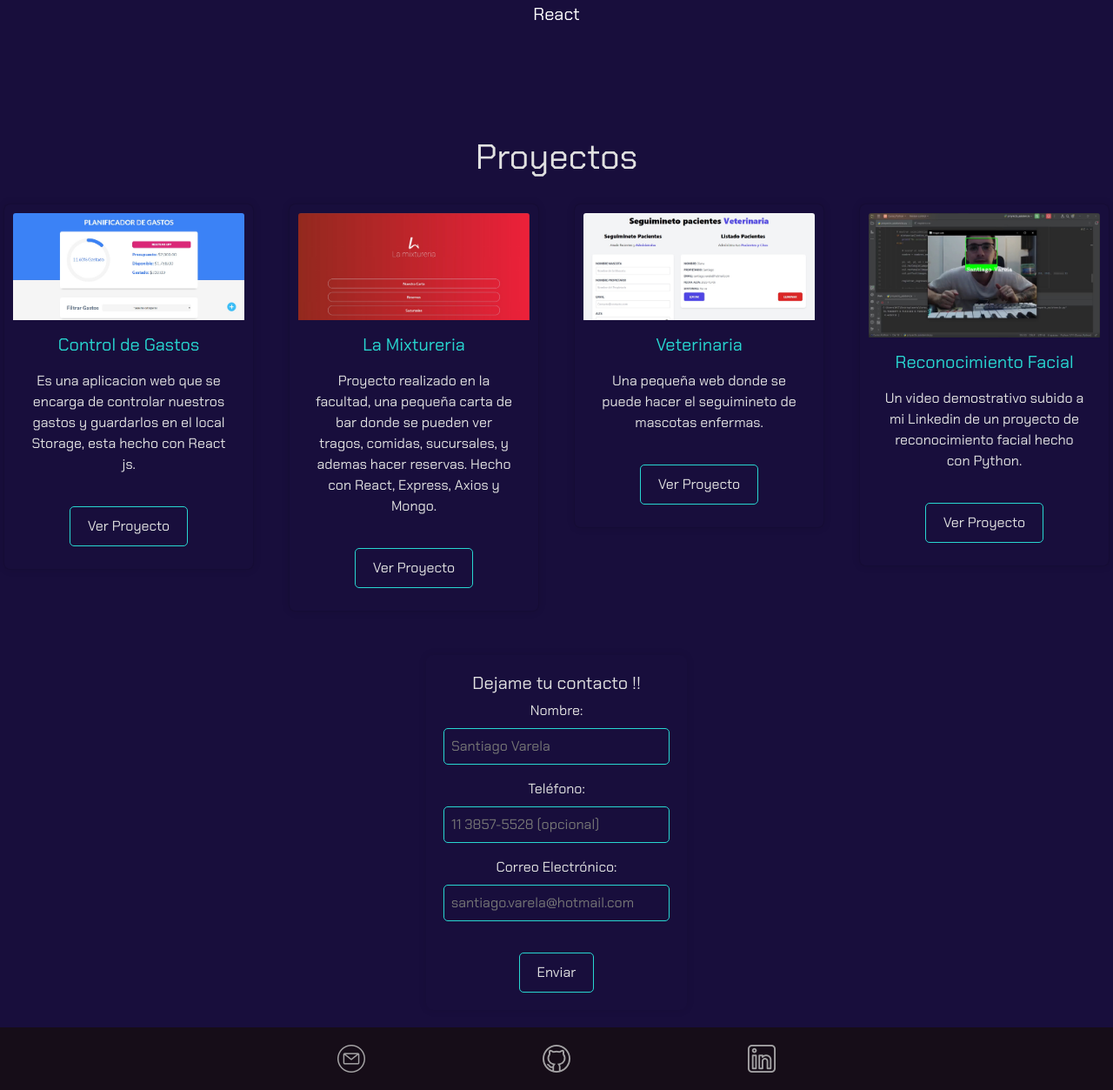
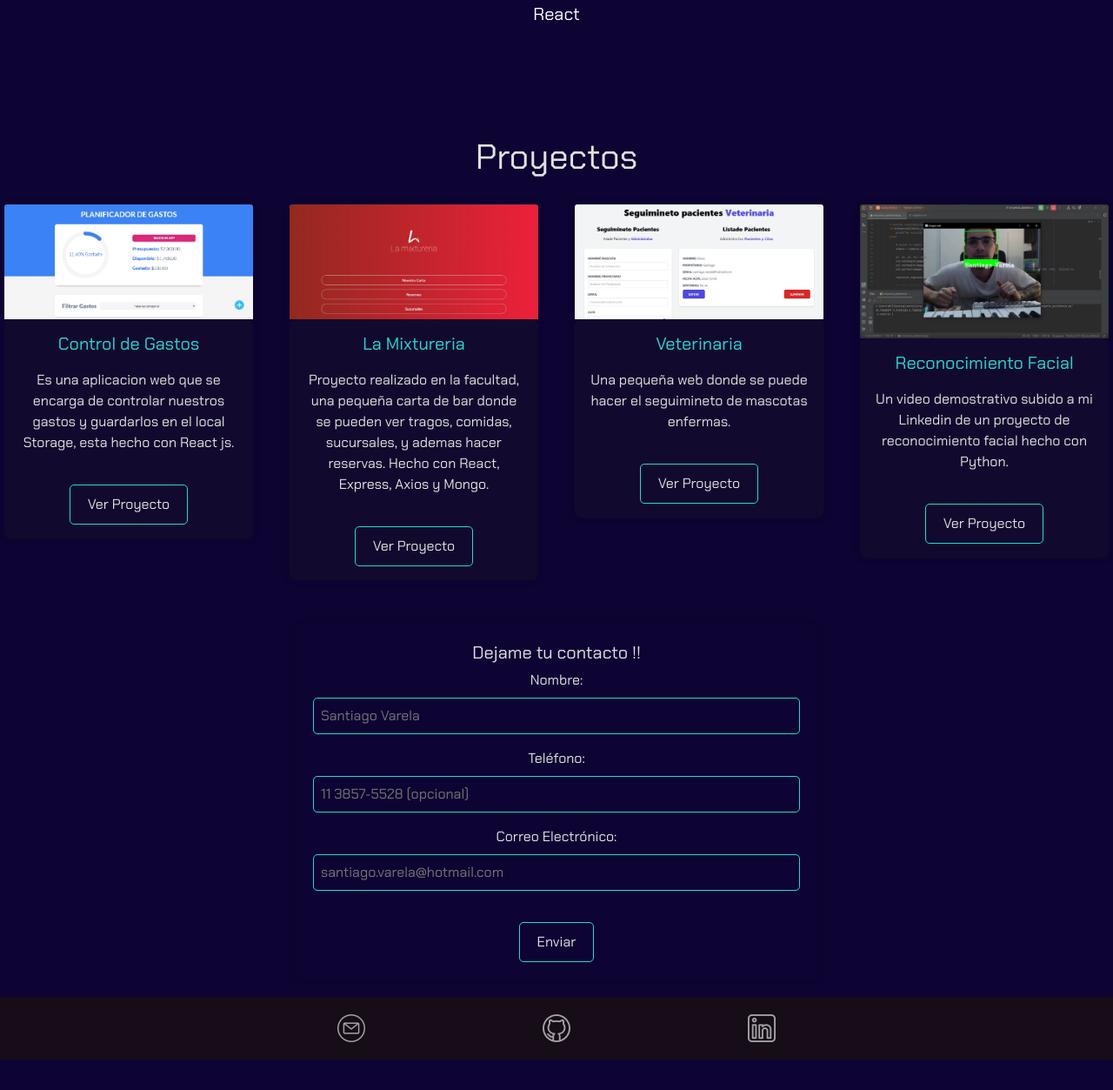
Before and after one commit to SantiagoVarela2001/Portafolio, a Django app: template Portafolio/templates/home.html in a window 1280 px wide. Shown: the part 736-1989 px from the top of the page at 87% size. After the commit the page ends 1954 px from the top, so only its background shows below. Run offline with Django 4.2, Linux system fonts and the light colour scheme; the template is opened without the code that fills it: values that come from a table or form of the project are taken from there, others are empty.

Commit message:
detalles

```diff
--- a/Portafolio/static/estilos/estilos.css
+++ b/Portafolio/static/estilos/estilos.css
@@ -3,7 +3,7 @@
   }
 
   :root {
-    --color-azul-oscuro: #180e3c;
+    --color-azul-oscuro: #0e0433;
   }
 
   :root {
@@ -130,26 +130,21 @@ margin-bottom: 70px;
 
 .card {
   background-color: var(--color-azul-oscuro);
-  padding: 10px;
+
   border-radius: 8px;
   box-shadow: 0 0 10px rgba(0, 0, 0, 0.1);
   width: 300px;
 }
 
 .card-body {
-  background-color: var(--color-azul-oscuro);
+  background-color: #150e2c94;
   color: var(--color-hueso);
+  border-radius: 8px;
 }
 
 .card-title {
   color: var(--color-verde-claro);
   padding-bottom: 10px;
-}
-
-.contenedor-footer{
-  background-color: var(--color-negro);
-  padding-top:20px;
-  padding-bottom:20px;
 }
 
 .icono-footer{
@@ -164,8 +159,15 @@ form {
   padding: 20px;
   border-radius: 8px;
   box-shadow: 0 0 10px rgba(0, 0, 0, 0.1);
-  width: 300px;
+  width: 600px;
   margin-bottom: 20px;
+
+}
+
+.formulario{
+  display: flex;
+  align-items: center;
+  justify-content: center;
 }
 
 label {
@@ -206,12 +208,31 @@ input {
   color: var(--color-hueso);
 }
 
-.formulario{
-  display: flex;
-  align-items: center;
-  justify-content: center;
+.contenedor-footer{
+  background-color: var(--color-negro);
+  padding-top:20px;
+  padding-bottom:20px;
 }
 
 footer{
   margin-top: auto;
 }
+
+/* Ajustes para dispositivos pequeños */
+@media (max-width: 768px) {
+  .presentacion {
+      margin-top: 30px; /* Reducir el margen superior en dispositivos pequeños */
+  }
+
+  .icono {
+      margin: 30px; /* Reducir el margen de los íconos */
+  }
+
+  .proyecto {
+      padding: 10px; /* Reducir el relleno de los proyectos */
+  }
+
+  .formulario {
+      width: 80%; /* Reducir el ancho del formulario */
+  }
+}
```
Also changed, not shown: Portafolio/templates/home.html (+10 -7 lines).
